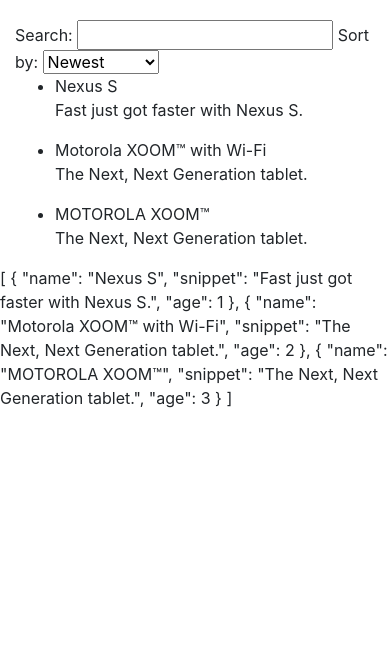
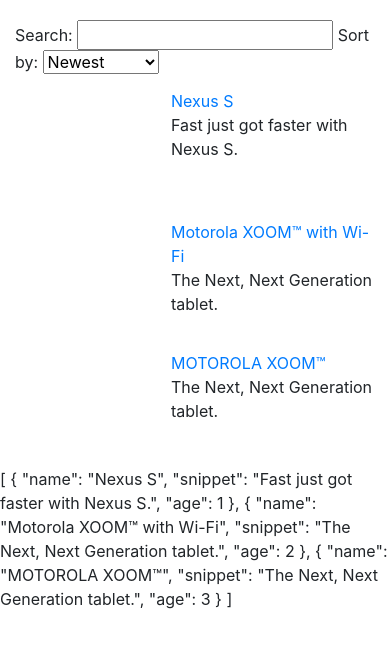
Before and after one commit to rodrigollima/cursos, a PHP site: page / in a window 390 px wide. Shown: the top 648 px of the page. Run offline with PHP 8.4, Linux system fonts and the light colour scheme; some libraries are stand-ins or nearby versions.

Commit message:
angular phonecat tutorial 6

```diff
--- a/angular-phonecat/angular-phonecat/app/css/app.css
+++ b/angular-phonecat/angular-phonecat/app/css/app.css
@@ -3,3 +3,21 @@
 body {
   padding-top: 20px;
 }
+
+.phones {
+  list-style: none;
+}
+
+.thumb {
+  float: left;
+  margin: -0.5em 1em 1.5em 0;
+  padding-bottom: 1em;
+  height: 100px;
+  width: 100px;
+}
+
+.phones li {
+  clear: both;
+  height: 115px;
+  padding-top: 15px;
+}
--- a/angular-phonecat/angular-phonecat/app/index.html
+++ b/angular-phonecat/angular-phonecat/app/index.html
@@ -28,8 +28,9 @@
         <!--Body content-->
 
         <ul class="phones">
-          <li ng-repeat="phone in phones | filter:query | orderBy:orderProp">
-            <span>{{phone.name}}</span>
+          <li ng-repeat="phone in phones | filter:query | orderBy:orderProp" class="thumbnail">
+	    <a href="#/phones/{{phone.id}}" class="thumb"><img ng-src="{{phone.imageUrl}}"></a>
+   	    <a href="#/phones/{{phone.id}}">{{phone.name}}</a>
             <p>{{phone.snippet}}</p>
           </li>
         </ul>
```
Also changed, not shown: 2 other files.
